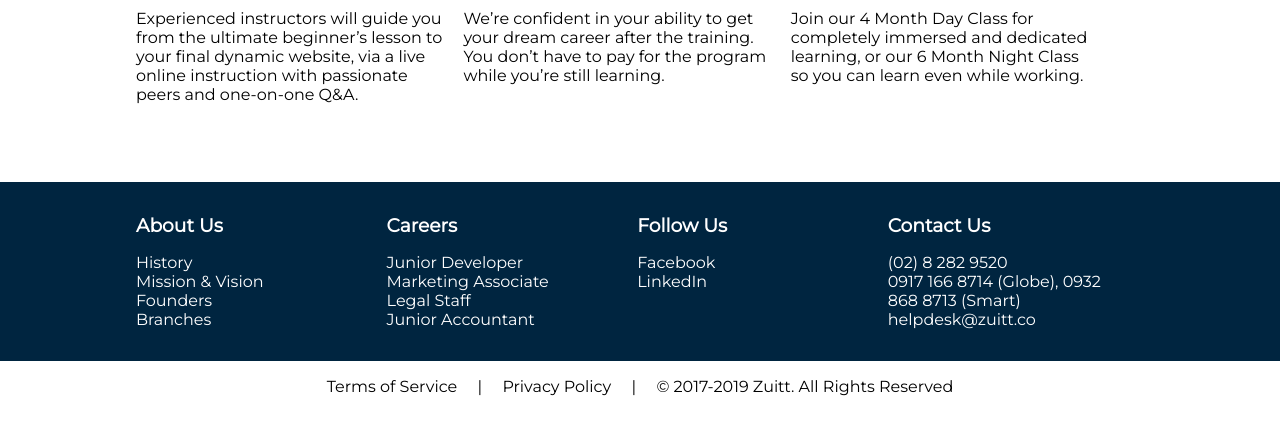
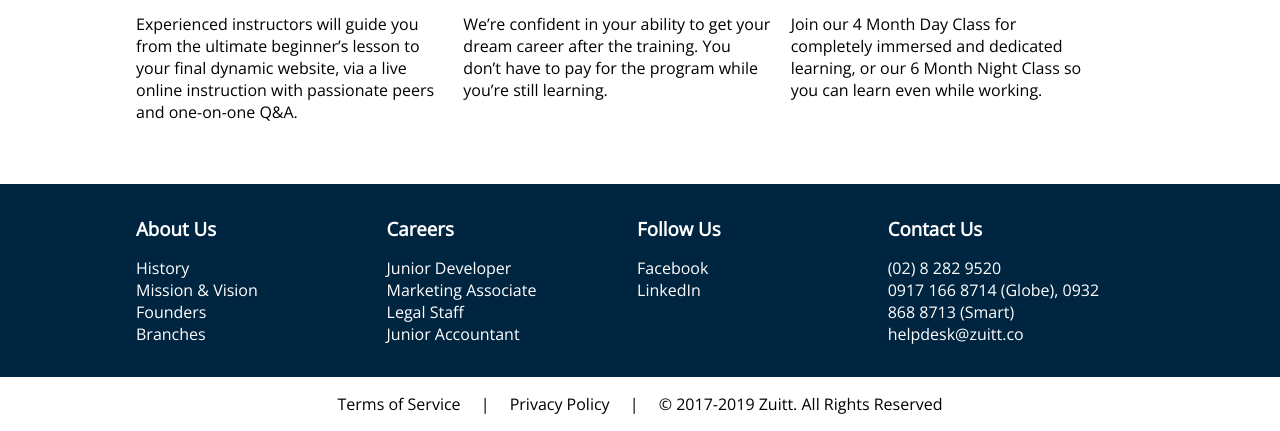
Before and after one commit to Aldriannnnn/S06Activity, a plain HTML site: page index.html in a window 1280 px wide. Shown: the part 744-1175 px from the top of the page. Drawn offline with nearby package versions, Linux system fonts and the light colour scheme.

Commit message:
Initial Commit

```diff
--- a/index.html
+++ b/index.html
@@ -7,7 +7,7 @@
        <!-- Google Fonts -->
        <link rel="preconnect" href="https://fonts.googleapis.com">
        <link rel="preconnect" href="https://fonts.gstatic.com" crossorigin>
-       <link href="https://fonts.googleapis.com/css2?family=Montserrat&display=swap" rel="stylesheet">
+       <link href="https://fonts.googleapis.com/css2?family=Open+Sans&display=swap" rel="stylesheet">
 
        <!-- External CSS -->
        <link rel="stylesheet" href="./style.css">
--- a/style.css
+++ b/style.css
@@ -6,7 +6,7 @@
 }
 
 body {
-    font-family: 'Montserrat', sans-serif;
+    font-family: 'Open Sans', sans-serif;
 }
 
 nav {
```
